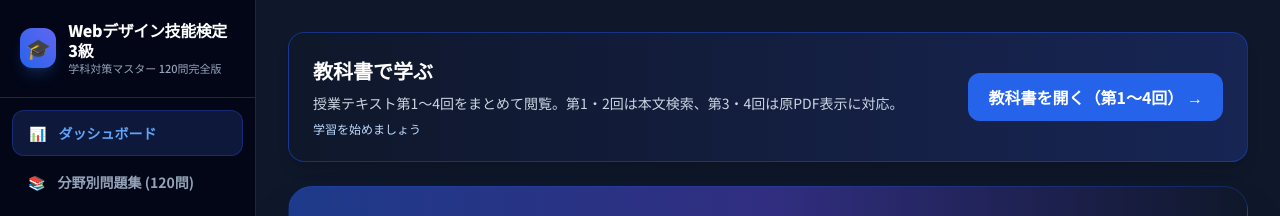
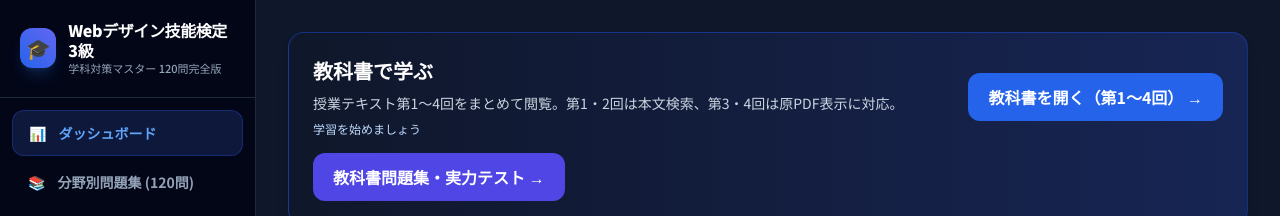
Before and after one commit to celticmusic-nagoya/webdesign3-drill, a plain HTML site: page index.html in a window 1280 px wide. Shown: the top 216 px of the page. Drawn offline with nearby package versions, Linux system fonts and the light colour scheme.

Commit message:
link original textbook examination from dashboard

```diff
--- a/index.html
+++ b/index.html
@@ -663,7 +663,7 @@
 
         <!-- DASHBOARD TAB -->
         <section id="tab-dashboard" class="tab-content space-y-6">
-            <div class="rounded-2xl border border-blue-700/50 bg-gradient-to-r from-slate-900 to-blue-950 p-5 sm:p-6 shadow-lg" aria-label="教科書で学ぶ"><div class="flex flex-wrap items-center justify-between gap-4"><div class="space-y-2"><h2 class="text-xl font-bold text-white">教科書で学ぶ</h2><p class="text-sm text-slate-300">授業テキスト第1〜4回をまとめて閲覧。第1・2回は本文検索、第3・4回は原PDF表示に対応。</p><p id="textbook-resume-label" class="text-xs text-blue-200">学習を始めましょう</p></div><a id="textbook-open-link" href="./textbook.html" class="inline-flex min-h-11 items-center rounded-xl bg-blue-600 px-5 py-3 font-bold text-white hover:bg-blue-500 focus:outline-none focus:ring-2 focus:ring-blue-300">教科書を開く（第1〜4回） →</a></div></div>
+            <div class="rounded-2xl border border-blue-700/50 bg-gradient-to-r from-slate-900 to-blue-950 p-5 sm:p-6 shadow-lg" aria-label="教科書で学ぶ"><div class="flex flex-wrap items-center justify-between gap-4"><div class="space-y-2"><h2 class="text-xl font-bold text-white">教科書で学ぶ</h2><p class="text-sm text-slate-300">授業テキスト第1〜4回をまとめて閲覧。第1・2回は本文検索、第3・4回は原PDF表示に対応。</p><p id="textbook-resume-label" class="text-xs text-blue-200">学習を始めましょう</p></div><a id="textbook-open-link" href="./textbook.html" class="inline-flex min-h-11 items-center rounded-xl bg-blue-600 px-5 py-3 font-bold text-white hover:bg-blue-500 focus:outline-none focus:ring-2 focus:ring-blue-300">教科書を開く（第1〜4回） →</a><a href="./textbook-original.html" class="inline-flex min-h-11 items-center rounded-xl bg-indigo-600 px-5 py-3 font-bold text-white">教科書問題集・実力テスト →</a></div></div>
             <div class="bg-gradient-to-r from-blue-900 via-indigo-900 to-slate-900 border border-blue-700/30 rounded-3xl p-6 md:p-8 relative overflow-hidden shadow-2xl">
                 <div class="relative z-10 max-w-2xl space-y-3">
                     <span class="inline-flex items-center gap-1.5 px-3 py-1 bg-blue-500/20 text-blue-300 border border-blue-400/30 rounded-full text-xs font-bold">
```
